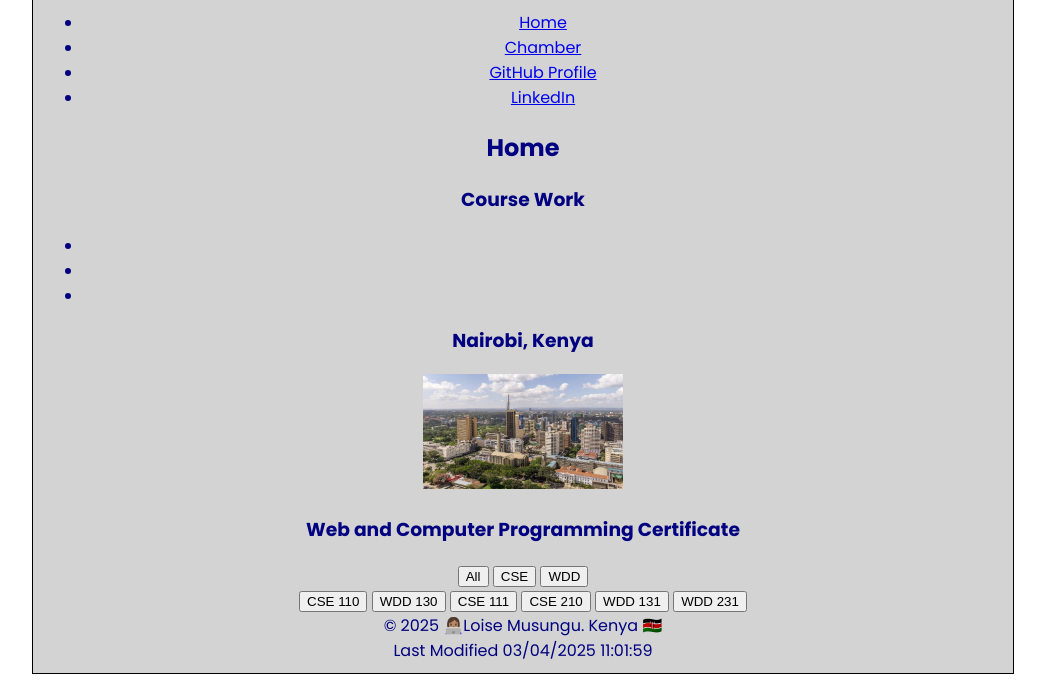
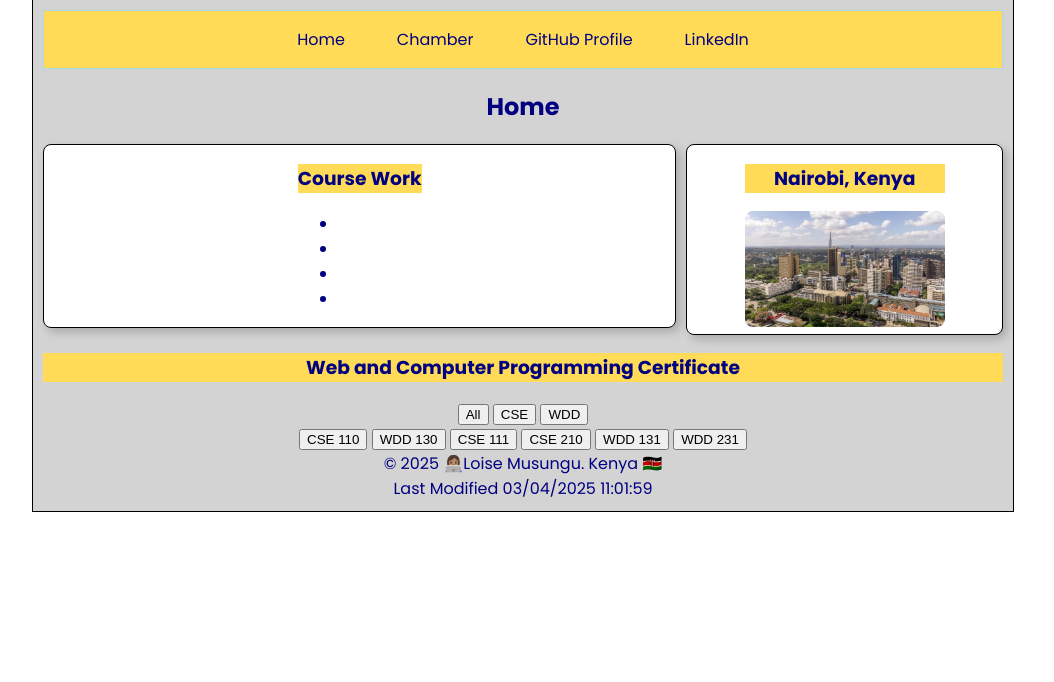
Before and after one commit to loisemusungu/wdd231, a plain HTML site: page index.html in a window 1280 px wide. Shown: the part 145-827 px from the top of the page, without its empty margins (117-1171 px from the left). After the commit the page ends 800 px from the top, so only its background shows below. Drawn offline with Linux system fonts and the light colour scheme.

Commit message:
formatted the main container

```diff
--- a/index.html
+++ b/index.html
@@ -36,19 +36,24 @@
         </nav>
         <main>
             <h2>Home</h2>
-            <div class="container">
+            <div class="main-wrapper">
+                <div class="container-one">
                     <section>
                         <h3>Course Work</h3>
                         <ul>
                             <li></li>
                             <li></li>
                             <li></li>
+                            <li></li>
                         </ul>
                     </section>
+                </div>
+                <div class="container-two">
                     <section>
                         <h3>Nairobi, Kenya</h3>
-                    <img src="images/nairobi.jpeg" alt="Nairobi, Kenya" width="200">
+                        <img class="nairobi-pic" src="images/nairobi.jpeg" alt="Nairobi, Kenya">
                     </section>
+                </div>
                 </div>
                 <div class="courses">
                     <section>
@@ -60,6 +65,7 @@
                             </section>
                     </section>
                 </div>
+
             <div class="units">
                 <section>
                     <button type="button">CSE 110</button>
--- a/styles/normalize.css
+++ b/styles/normalize.css
@@ -18,6 +18,8 @@
     color: var(--text-color);
 }
 
+/* Header */
+
 .header {
     background-color: var(--block-header-footer-color);
     color: var(--heading-color);
@@ -26,7 +28,6 @@
     gap: 10px;
     padding: 10px;
     margin-bottom: 10px;
-    width: 100%;
 }
 
 .profile-pic {
@@ -34,3 +35,60 @@
     width: 80px;
     height: 100px;
 }
+
+/* Navigation */
+
+.navigation {
+	display: flex;
+	flex-direction: row;
+	justify-content: center;
+    align-items: center;
+	list-style: none;
+	background-color: var(--button-color);
+	color: var(--body-text-color);
+    border: 1px solid var(--button-hover-color);
+    padding: 0;
+}
+
+.navigation li {
+    margin: 0 10px;
+}
+.navigation a {
+	display: block;
+	padding: 1rem;
+	text-align: center;
+	text-decoration: none;
+	color: var(--body-text-color);
+}
+.navigation a:hover {
+	background-color: var(--block-header-footer-color);
+	color: var(--background-color);
+	font-weight: 700;
+}
+
+/* container */
+.main-wrapper {
+    display: grid;
+    grid-template-columns: 2fr 1fr;
+    gap: 10px;
+    align-items: start;
+}
+
+.container-one, .container-two {
+    justify-items: center;
+    border: 1px solid var(--block-header-footer-color);
+    background-color: var(--heading-color);
+    border-radius: 8px;
+    box-shadow: 4px 4px 10px rgba(0, 0, 0, 0.2);
+}
+
+h3 {
+    background-color: var(--button-color);
+
+}
+
+.nairobi-pic {
+    border-radius: 8px;
+    width: 200px;
+    height: 100%;
+}
```
Lines whose indentation alone changed are shown as unchanged.
